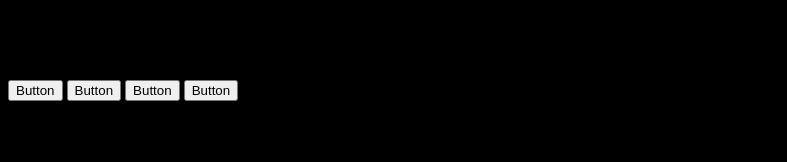
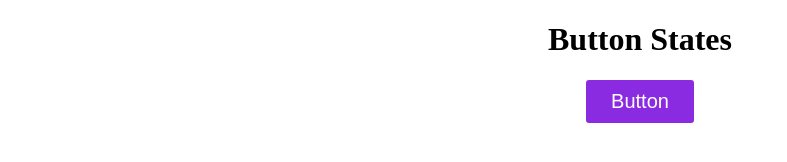
Before and after one commit to Wiktor124/webDesign2, a plain HTML site: page index.html in a window 1280 px wide. Shown: the whole page, without its empty margins (0-787 px from the left). Drawn offline with Linux system fonts and the light colour scheme.

Commit message:
Práctica pseudoclase

```diff
--- a/index.html
+++ b/index.html
@@ -8,12 +8,9 @@
 </head>
 
 <body>
-  <div class="container">
-    <h1>Buttons</h1>
-    <button class="active">Button</button>
-    <button class="hover">Button</button>
-    <button class="pressed">Button</button>
-    <button class="disable">Button</button>
+  <div>
+    <h1>Button States</h1>
+    <button class="btn">Button</button>
   </div>
 </body>
 
--- a/style.css
+++ b/style.css
@@ -1,3 +1,27 @@
 body {
-  background-color: #000;
+  text-align: center;
 }
+
+.btn {
+  padding: 10px 25px;
+  font-size: 20px;
+  color: #fff;
+  background-color:blueviolet;
+  border: none;
+  border-radius: 3px;
+  cursor: pointer;
+}
+
+.btn:hover {
+  background-color: rgba(137, 43, 226, 0.767) ;
+}
+
+.btn:active {
+  background-color: rgba(117, 21, 206, 0.452) ;
+}
+
+/* .btn:pressed { // No existe :pressed
+  background-color: #fff;
+  border: 2px solid blueviolet;
+  color: blueviolet;
+} */
```
